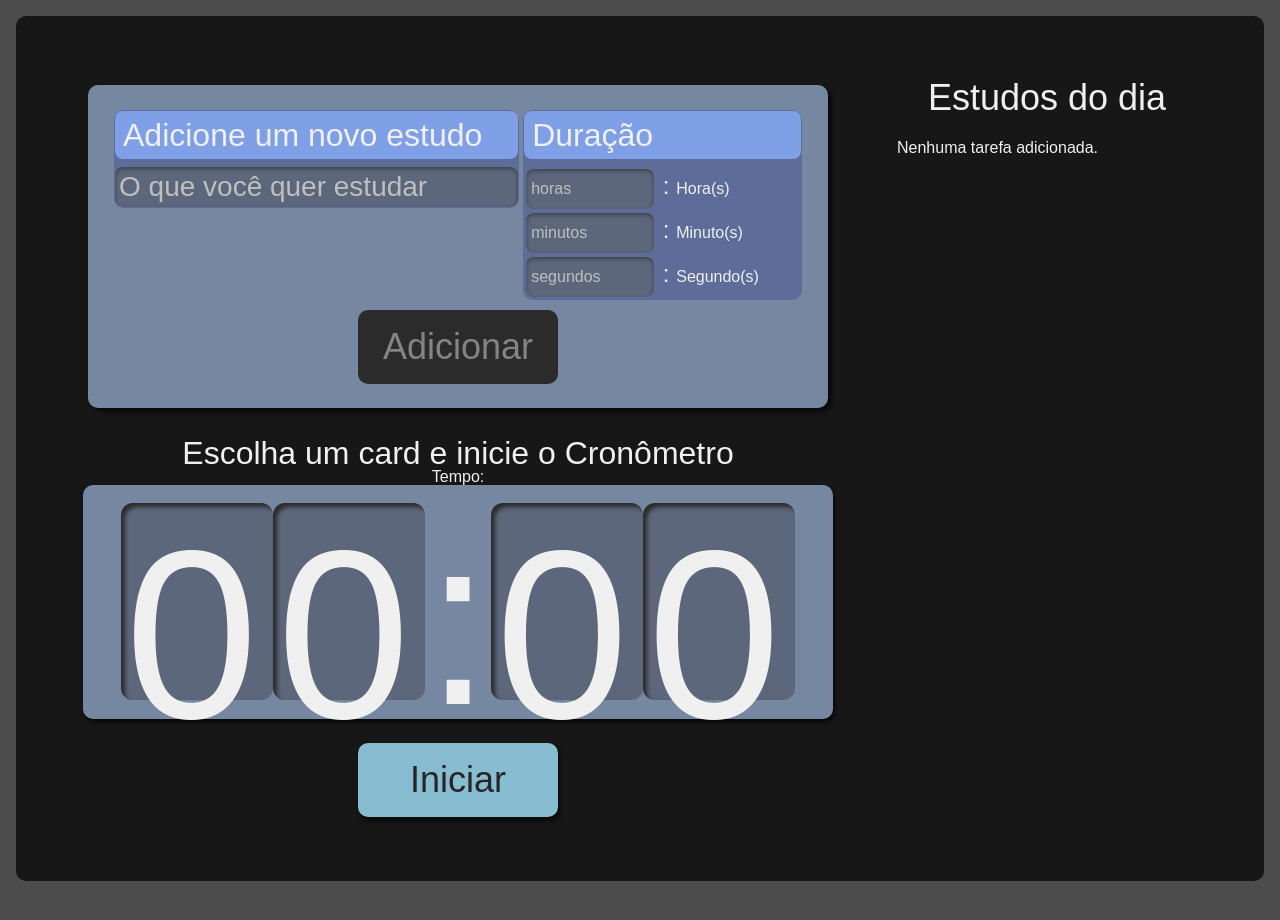
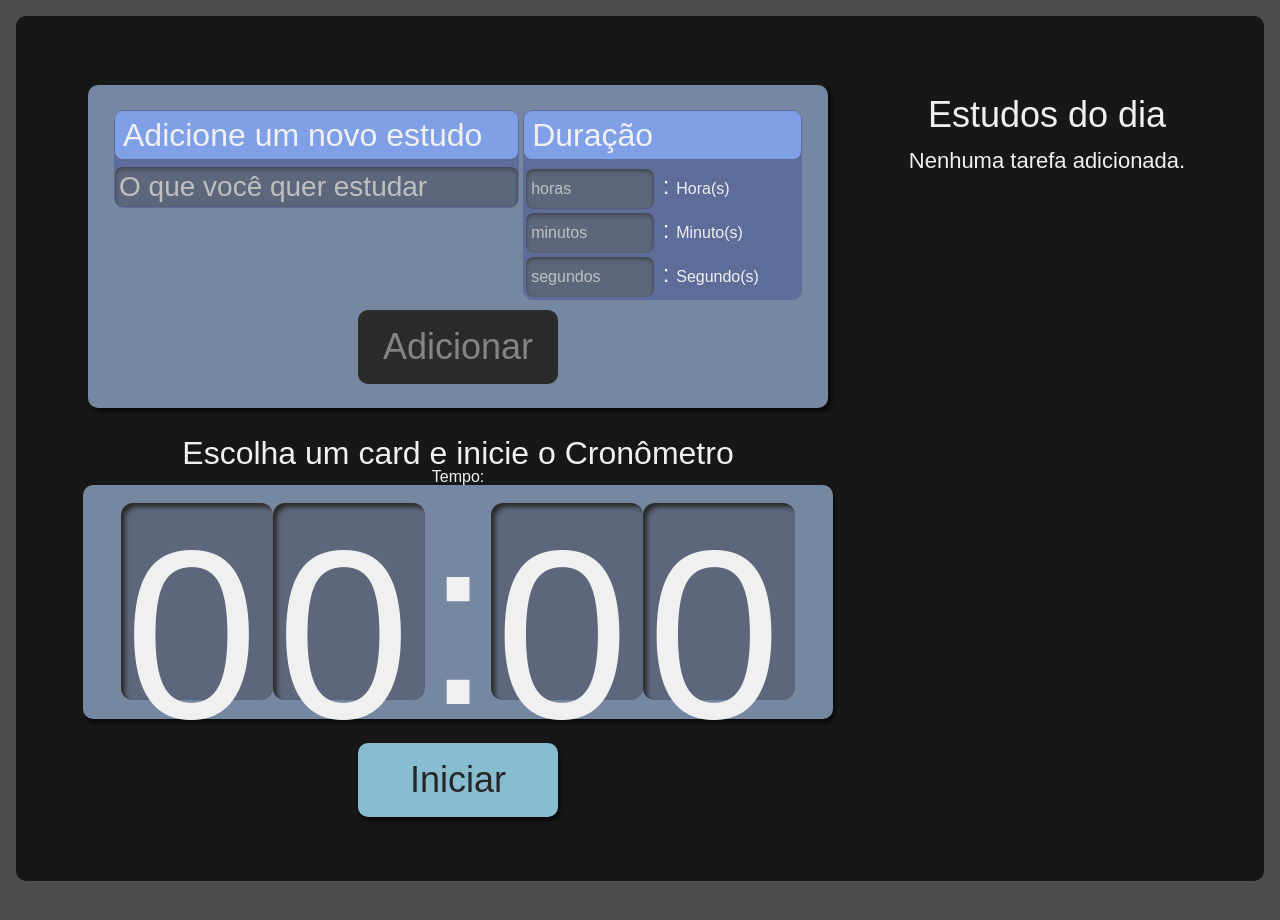
Before and after one commit to vicTavares/alura-studies, a React (Create React App) app: page / in a window 1280 px wide. Shown: the top 920 px of the page. Before the commit the page ends 897 px from the top, so only its background shows below. Built offline with nearby package versions, Linux system fonts and the light colour scheme.

Commit message:
refactor: adiciona padding e margin em elementos

```diff
--- a/src/components/Lista/Lista.module.scss
+++ b/src/components/Lista/Lista.module.scss
@@ -5,6 +5,12 @@
   .addTarefas {
     grid-area: tarefas;
     height: 120%;
+  }
+  .informTarefa {
+    grid-area: tarefas;
+    height: 120%;
+    font-size: 22px;
+    text-align: center;
   }
 
   h2 {
@@ -22,7 +28,8 @@
     h2 {
       text-align: center;
       font-size: 2.25rem;
-      margin-bottom: 24px;
+      padding: 12px;
+      margin: 5px;
     }
 
     ul {
@@ -37,13 +44,14 @@
   border-radius: 8px;
   box-shadow: 2px 4px 4px #0000009f;
   padding: 12px;
-  margin-bottom: 8px;
+  margin: 5px;
   position: relative;
   cursor: pointer;
 
   h3 {
-    margin-bottom: 8px;
+    margin-bottom: 16px;
     word-break: break-all;
+    text-align: center;
   }
 
   span {
@@ -58,6 +66,8 @@
 .itemSelecionado {
   background-color: #292929;
   box-shadow: 2px 4px 4px #0000009f inset;
+  padding: 12px;
+  margin: 5px;
 }
 
 .itemCompletado {
```
